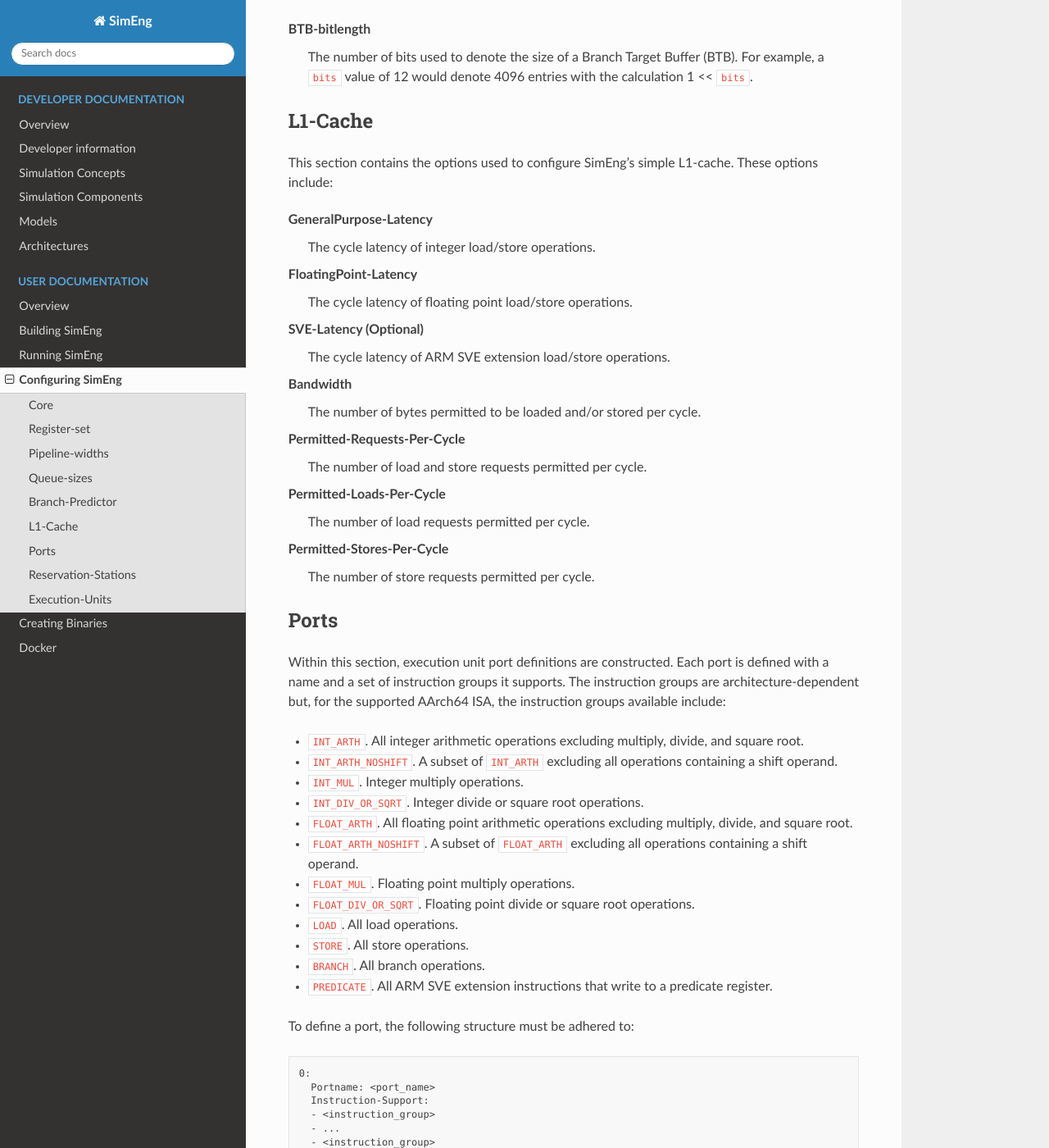
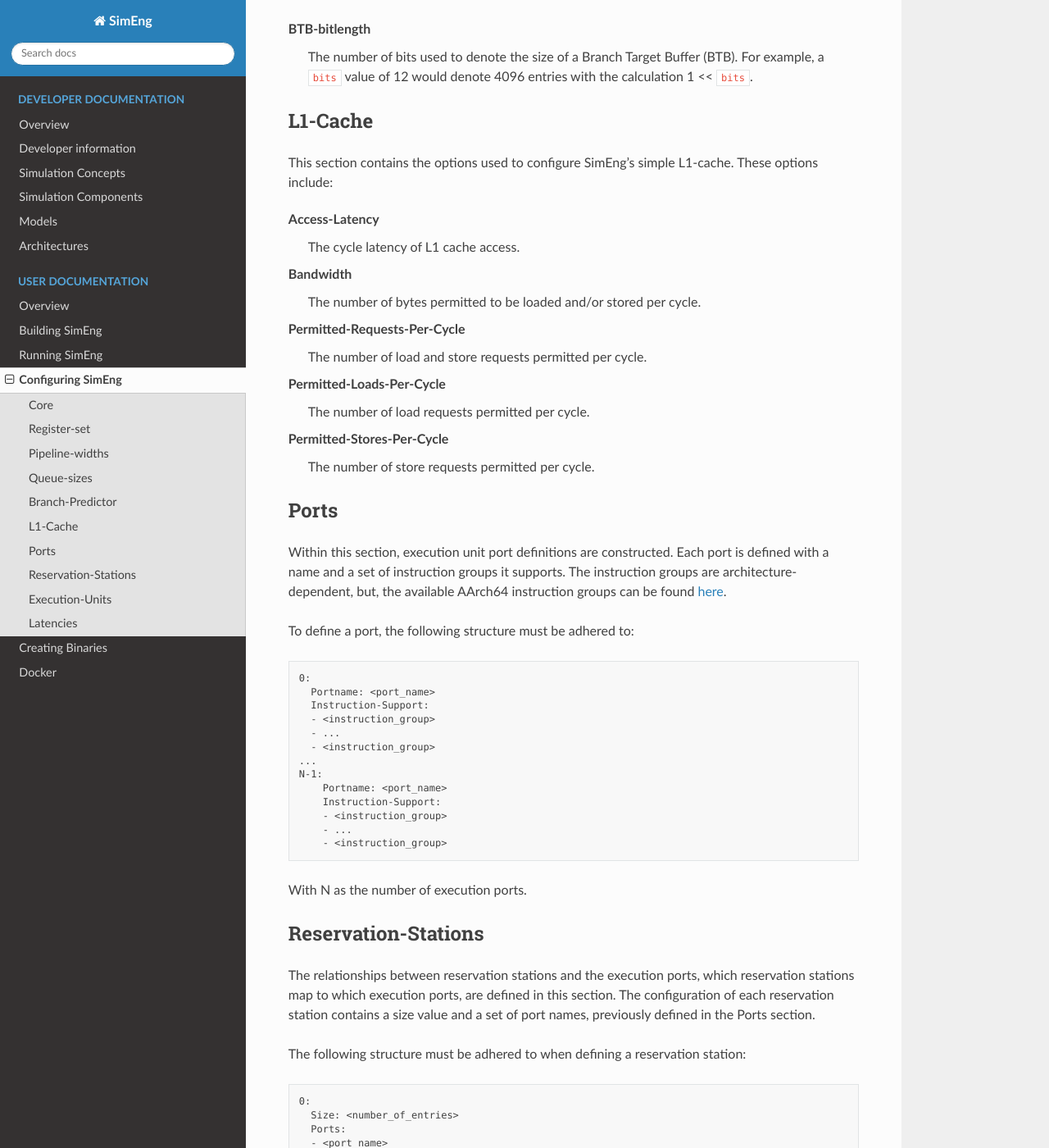
Before and after one commit to UoB-HPC/SimEng, a Sphinx documentation site: the page built from docs/sphinx/user/configuring_simeng.rst, in a window 1280 px wide and 1400 px high, scrolled down 2629 px. Shown: the whole window at 82% size. Built offline with Sphinx 7.4.7 and the Read the Docs theme 2.0.0, drawn with Linux system fonts in a browser that asks for light colours; pages that are not in the unit, such as notebooks, are missing from menus; some of the changed text lies outside the part shown.

Commit message:
Updated docs with new config options, LSQ internal clock, and removed VariableLatencyMemory associated information

```diff
--- a/docs/sphinx/developer/components/pipeline/components.rst
+++ b/docs/sphinx/developer/components/pipeline/components.rst
@@ -34,7 +34,9 @@
 .. Todo::
     Allow for combined option to be defined via configuration files.
 
-In order to enforce restrictions such as the number of loads/stores requests permitted per cycle, a secondary request queue, ``requestQueue_``, is utilised. This queue holds all distinct requests made by in-flight loads and stores, with some instructions having multiple entries due to multiple addresses requiring access.
+.. _lsq-restrict:
+
+To enforce restrictions such as the number of loads/stores requests permitted per cycle, a secondary request queue, ``requestQueue_``, is utilised. This queue holds all distinct requests made by in-flight loads and stores, with some instructions having multiple entries due to multiple addresses requiring access. Additionally, the entries in this queue can only be processed after a defined number of cycles. This value is the pre-defined latency for a memory operation beyond that of the fixed L1 cache access latency. An internal clock is used to facilitate this delayed removal from the ``requestQueue_``.
 
 All load and store instructions should be added to the LSQ in program order; this typically happens during the last in-order stage of an out-of-order model. In the default SimEng pipeline units, ``RenameUnit`` performs this task.
 
--- a/docs/sphinx/user/configuring_simeng.rst
+++ b/docs/sphinx/user/configuring_simeng.rst
@@ -102,14 +102,8 @@
 
 This section contains the options used to configure SimEng's simple L1-cache. These options include:
 
-GeneralPurpose-Latency
-    The cycle latency of integer load/store operations.
-
-FloatingPoint-Latency
-    The cycle latency of floating point load/store operations.
-
-SVE-Latency (Optional)
-    The cycle latency of ARM SVE extension load/store operations.
+Access-Latency
+    The cycle latency of L1 cache access.
 
 Bandwidth
     The number of bytes permitted to be loaded and/or stored per cycle.
@@ -128,20 +122,7 @@
 Ports
 -----
 
-Within this section, execution unit port definitions are constructed. Each port is defined with a name and a set of instruction groups it supports. The instruction groups are architecture-dependent but, for the supported AArch64 ISA, the instruction groups available include:
-
-- ``INT_ARTH``. All integer arithmetic operations excluding multiply, divide, and square root.
-- ``INT_ARTH_NOSHIFT``. A subset of ``INT_ARTH`` excluding all operations containing a shift operand.
-- ``INT_MUL``. Integer multiply operations.
-- ``INT_DIV_OR_SQRT``. Integer divide or square root operations.
-- ``FLOAT_ARTH``. All floating point arithmetic operations excluding multiply, divide, and square root.
-- ``FLOAT_ARTH_NOSHIFT``. A subset of ``FLOAT_ARTH`` excluding all operations containing a shift operand.
-- ``FLOAT_MUL``. Floating point multiply operations.
-- ``FLOAT_DIV_OR_SQRT``. Floating point divide or square root operations.
-- ``LOAD``. All load operations.
-- ``STORE``. All store operations.
-- ``BRANCH``. All branch operations.
-- ``PREDICATE``. All ARM SVE extension instructions that write to a predicate register.
+Within this section, execution unit port definitions are constructed. Each port is defined with a name and a set of instruction groups it supports. The instruction groups are architecture-dependent, but, the available AArch64 instruction groups can be found :ref:`here <aarch64-instruction-groups>`.
 
 To define a port, the following structure must be adhered to:
 
@@ -215,3 +196,34 @@
 With N as the number of execution units. The number of execution units should be equivalent to the number of execution ports.
 
 **Note**, the indexing used in both the Ports and Execution-Units sections provide a relationship mapping, the 0th execution port maps to the 0th execution unit.
+
+.. _config-latencies:
+
+Latencies
+---------
+
+The execution latency and throughput can be configured under the Latencies section. A latency/throughput pair can be defined for a set of instruction groups, the groups available are the same as the set discussed in the Ports section.
+
+The following structure must be adhered to when defining group latencies:
+
+.. code-block:: text
+
+    0:
+      Instruction-Groups:
+      - <instruction_group>
+      - ...
+      - <instruction_group>
+      Execution-Latency: <number_of_cycles>
+      Execution-Throughput: <number_of_cycles>
+    ...
+    N-1:
+        Instruction-Groups:
+        - <instruction_group>
+        - ...
+        - <instruction_group>
+        Execution-Latency: <number_of_cycles>
+        Execution-Throughput: <number_of_cycles>
+
+With N as the number of user-defined latency mappings. The default latencies, both execution and throughput, for those instruction groups not covered are 1.
+
+**Note**, unlike other operations, the execution latency defined for load/store operations are triggered in the LoadStoreQueue as opposed to within the execution unit (more details :ref:`here <lsq-restrict>`).
```
Also changed, not shown: docs/sphinx/developer/arch/supported/aarch64.rst (+9 -2 lines), docs/sphinx/developer/concepts/memory.rst (+1 -10 lines).
